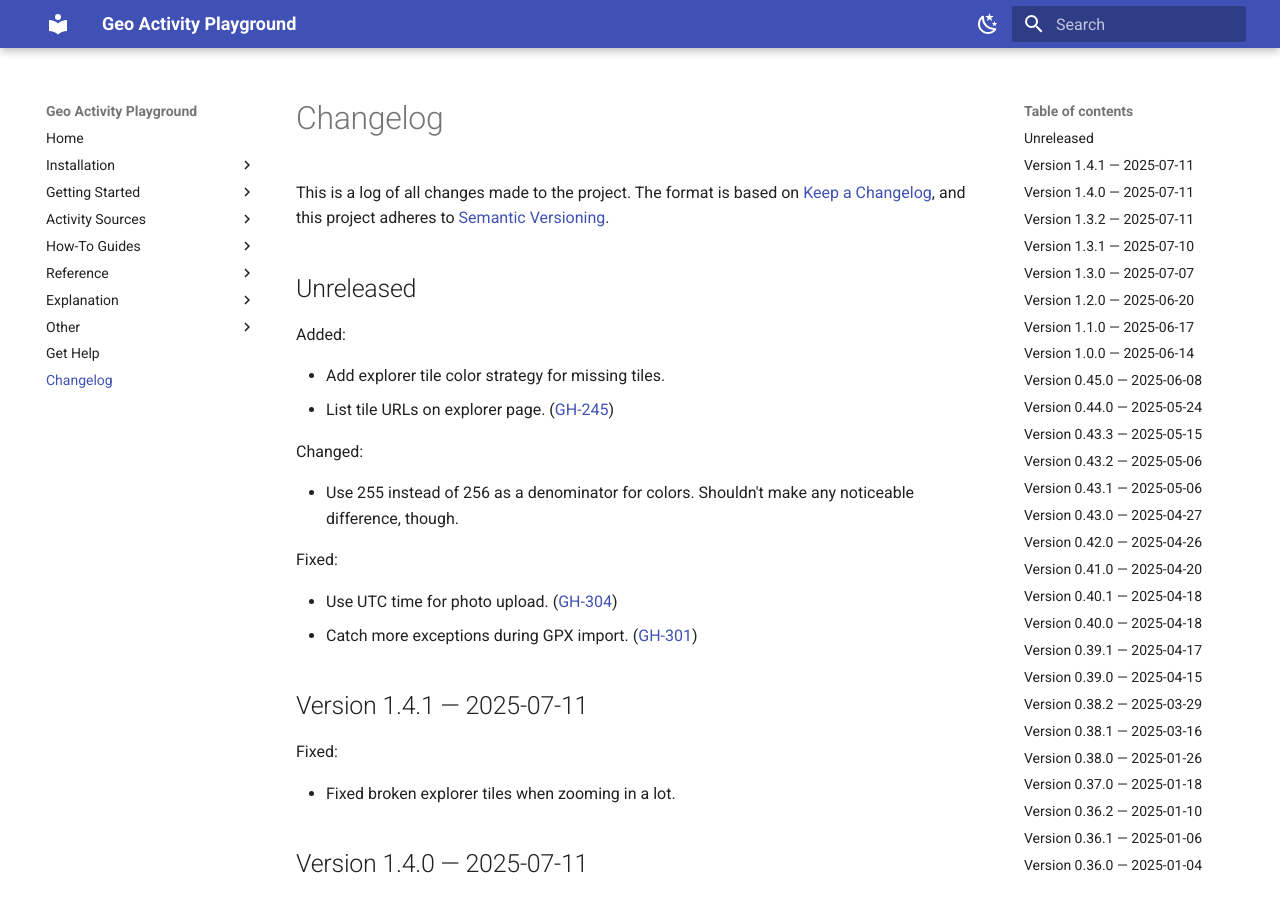
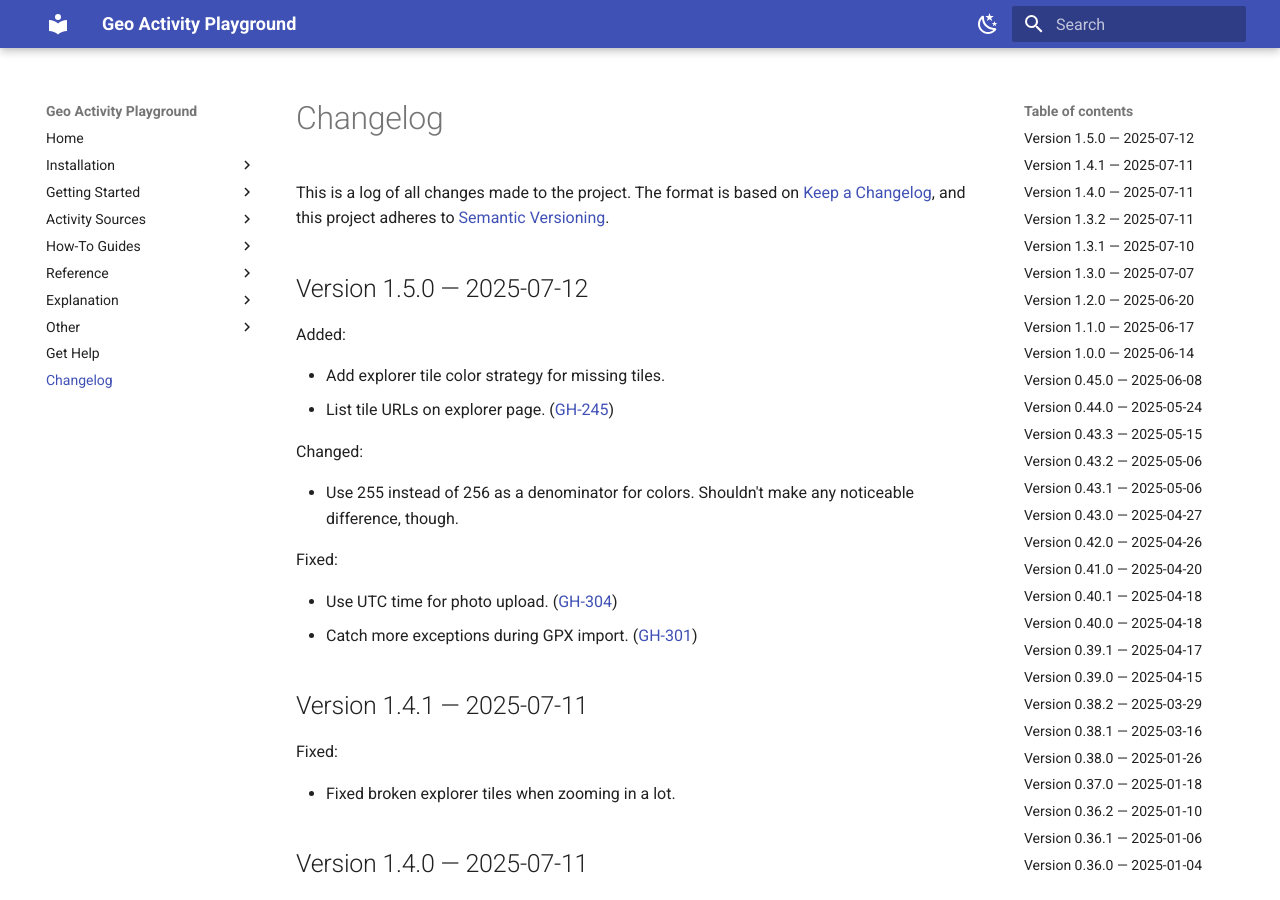
Before and after one commit to martin-ueding/geo-activity-playground, an MkDocs documentation site: the page built from docs/changelog.md, in a window 1280 px wide and 900 px high. Built offline with MkDocs 1.6.1 and Material for MkDocs 9.7.7, drawn with Linux system fonts in a browser that asks for light colours.

Commit message:
Bump version to 1.5.0

```diff
--- a/docs/changelog.md
+++ b/docs/changelog.md
@@ -15,7 +15,7 @@ Types of changes
 ([GH-000](https://github.com/martin-ueding/geo-activity-playground/issues/000))
 -->
 
-## Unreleased
+## Version 1.5.0 — 2025-07-12
 
 Added:
 
--- a/pyproject.toml
+++ b/pyproject.toml
@@ -1,6 +1,6 @@
 [tool.poetry]
 name = "geo-activity-playground"
-version = "1.4.1"
+version = "1.5.0"
 description = "Analysis of geo data activities like rides, runs or hikes."
 authors = ["Martin Ueding <mu@martin-ueding.de>"]
 license = "MIT"
```
